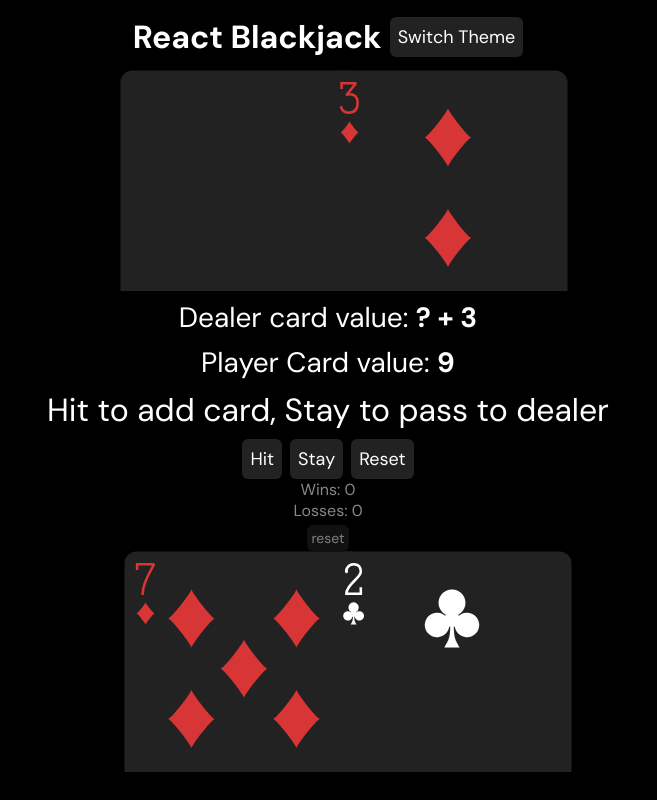
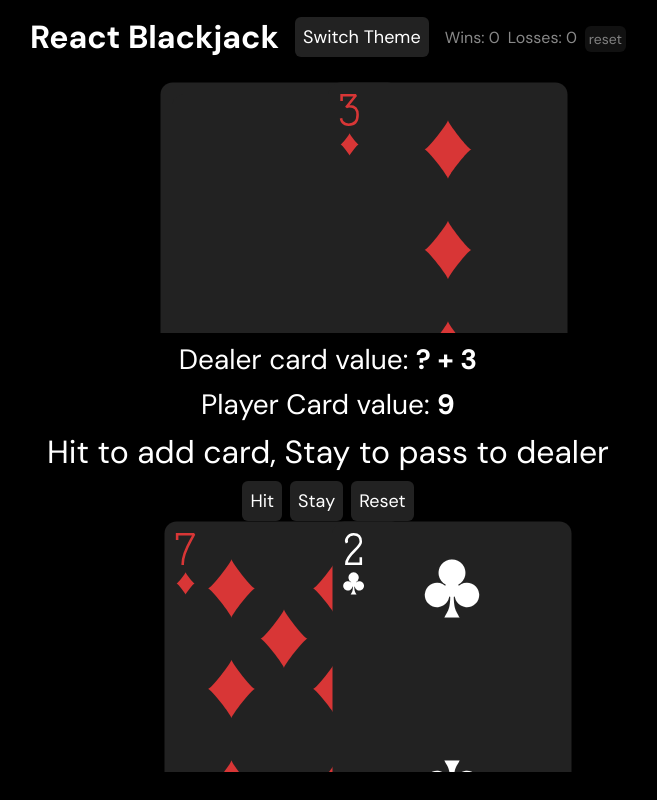
Before and after one commit to cyfinfaza/blackjack-apcs, a React (Create React App) app: page / in a window 1280 px wide. Shown: the whole page, without its empty margins (312-969 px from the left). Built offline with nearby package versions, Linux system fonts and the light colour scheme.

Commit message:
works better on smaller screens
Co-authored-by: cyfinfaza
<cyfinfaza@users.noreply.github.com>

```diff
--- a/src/App.jsx
+++ b/src/App.jsx
@@ -222,6 +222,7 @@ function App() {
     <div className={pageStyle.container}>
       <div className={pageStyle.header}>
         <h1>React Blackjack</h1>
+
         <div className="buttonPanel">
           <button
             onClick={() => {
@@ -231,6 +232,11 @@ function App() {
           >
             Switch Theme
           </button>
+        </div>
+        <div className={pageStyle.scorePanel}>
+          <p>Wins: {window.localStorage.getItem('wins')||0}</p>
+          <p>Losses: {window.localStorage.getItem('losses')||0}</p>
+          <button onClick={()=>{window.localStorage.removeItem('wins'); window.localStorage.removeItem('losses')}}>reset</button>
         </div>
       </div>
       <div className={pageStyle.content}>
@@ -285,11 +291,6 @@ function App() {
             </div>
           }
         </div>
-        <div className={pageStyle.scorePanel}>
-          <p>Wins: {window.localStorage.getItem('wins')||0}</p>
-          <p>Losses: {window.localStorage.getItem('losses')||0}</p>
-          <button onClick={()=>{window.localStorage.removeItem('wins'); window.localStorage.removeItem('losses')}}>reset</button>
-        </div>
         <div className={pageStyle.playerCards}>
           {playerCardState.map((element) => (
             <Card type={element.card} flipped={element.flipped} />
--- a/src/App.module.css
+++ b/src/App.module.css
@@ -26,7 +26,9 @@
   align-items: center;
   /* justify-content: space-between; */
   justify-content: center;
-  gap: 8px;
+  gap: 16px;
+  flex-wrap: wrap;
+  margin-bottom: 12px;
 }
 
 .content{
@@ -99,7 +101,8 @@
 .scorePanel{
   display: flex;
   align-items: center;
-  flex-direction: column;
+  gap: 8px;
+  /* flex-direction: column; */
 }
 
 .scorePanel>button{
--- a/src/components/Card/card.module.css
+++ b/src/components/Card/card.module.css
@@ -1,7 +1,7 @@
 
 .cardContainer{
 	transition: filter 240ms ease;
-	width: 200px;
+	width: 160px;
 }
 
 .cardContainer>div,
```
